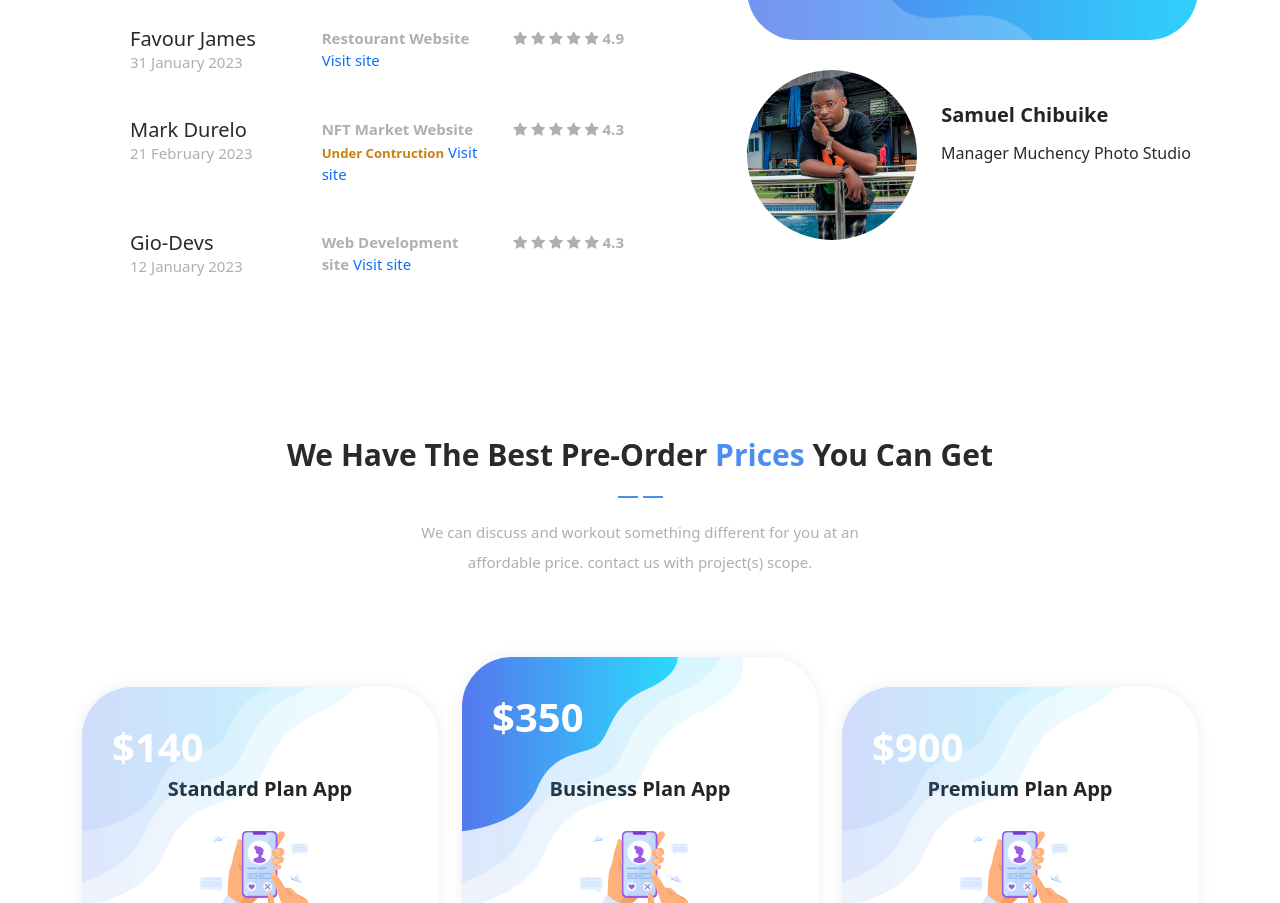
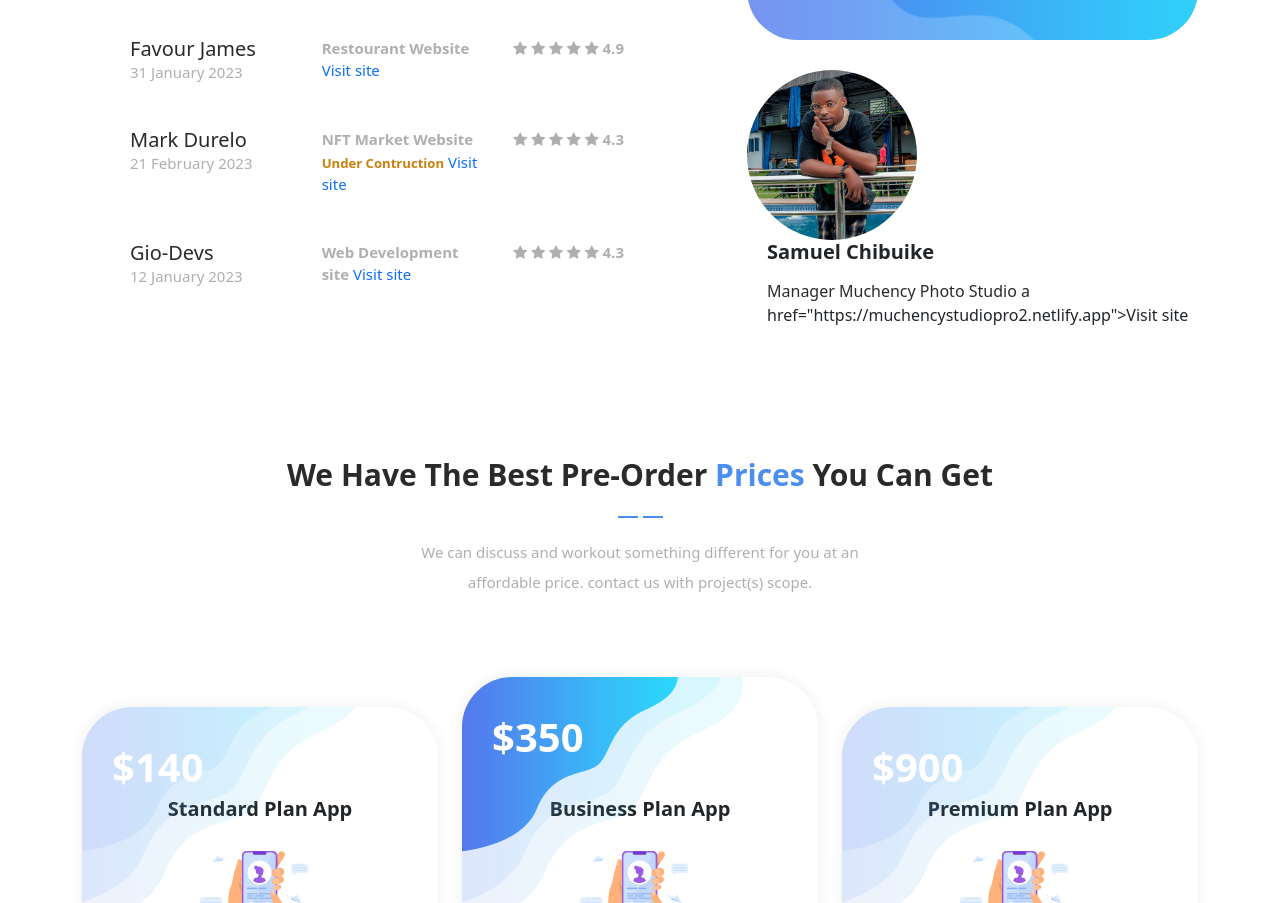
Before and after one commit to gionsunday/iWebs, a website with bundled scripts: page iwebs-devs/index.html in a window 1280 px wide. Shown: the part 3635-4538 px from the top of the page. Built offline with nearby package versions, Linux system fonts and the light colour scheme.

Commit message:
Update index.html

```diff
--- a/iwebs-devs/index.html
+++ b/iwebs-devs/index.html
@@ -545,6 +545,7 @@
                                 <div class="right-content">
                                   <h4>Samuel Chibuike</h4>
                                   <span>Manager Muchency Photo Studio</span>
+a href="https://muchencystudiopro2.netlify.app">Visit site</a>
                                 </div>
                               </div>
                             </div>
@@ -567,6 +568,7 @@
                                 <div class="right-content">
                                   <h4>Vikesh Nemani</h4>
                                   <span>CEO Foxic Financial Institute</span>
+<a href="https://www.fox-funds.com">Visit site</a>
                                 </div>
                               </div>
                             </div>
@@ -588,6 +590,7 @@
                                 <div class="right-content">
                                   <h4>Virgilus Eze</h4>
                                   <span>Founder Baggy Messiah Music Records</span>
+<a href="https://richardadaji.wixsite.com/mysite">Visit site</a>
                                 </div>
                               </div>
                             </div>
@@ -609,7 +612,8 @@
                                 <div class="right-content">
                                   <h4>Chioma Favour</h4>
                                   <span>CEO, Naija Kitchen</span>
-                                </div>
+
+                 <a href="https://naija-kitchen.onrender.com">Visit site</a>               </div>
                               </div>
                             </div>
                           </div>
@@ -630,7 +634,8 @@
                                 <div class="right-content">
                                   <h4>Mark Durelo</h4>
                                   <span>CTO, Phoenix NFT Market</span>
-                                </div>
+<a href="https://phoenix-nft-market.onrender.com">Visit site</a>
+                               </div>
                               </div>
                             </div>
                           </div>
@@ -651,6 +656,7 @@
                                 <div class="right-content">
                                   <h4>Gion</h4>
                                   <span>Founder, Gio-Devs</span>
+<a href= "https://gio-devs.onrender.com"> Visit site</a>
                                 </div>
                               </div>
                             </div>
```
